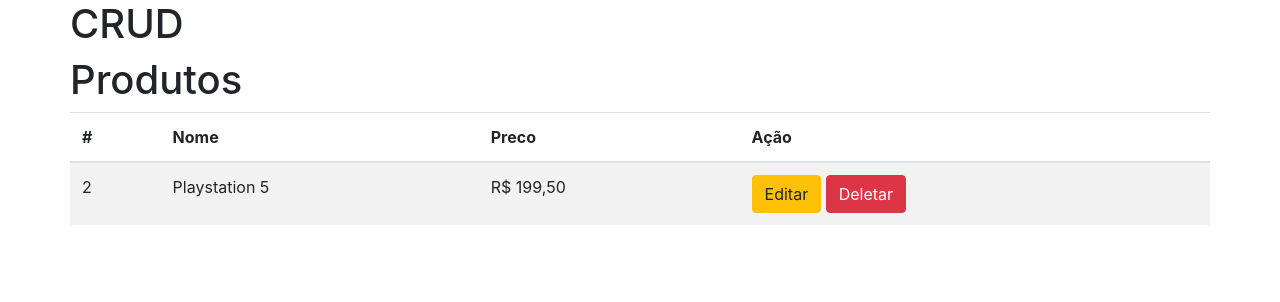
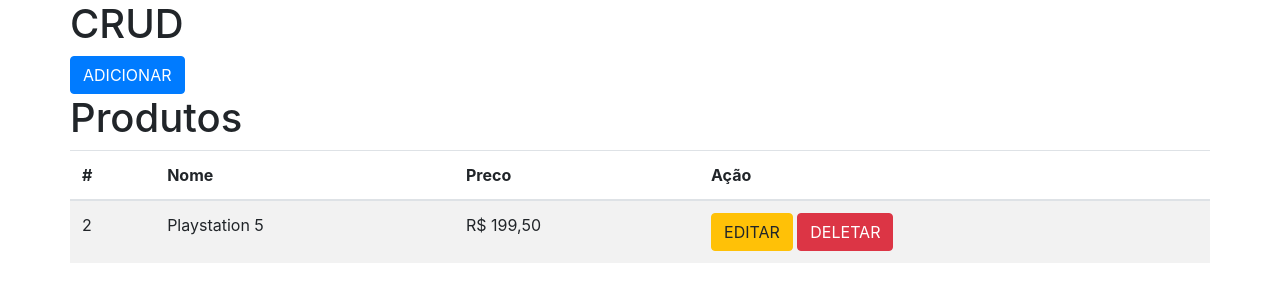
Before and after one commit to AdrianoRobson/crud-django, a Django app: page / in a window 1280 px wide. Shown: the top 302 px of the page. Run offline with Django 3.2, Linux system fonts and the light colour scheme; data comes from the database, SQL or seed files in the repository; both versions use the stored data as it was after the commit; some libraries are stand-ins or nearby versions.

Commit message:
Alteração do botão adicionar

```diff
--- a/core/templates/base.html
+++ b/core/templates/base.html
@@ -1,11 +1,13 @@
 {% load bootstrap4 %}
+{% load static %}
 <!DOCTYPE html>
 <html lang="pt-br">
 <head>
     <meta charset="UTF-8">
     <meta name="viewport" content="width=device-width, initial-scale=1.0, shrink-to-fit=no">
     {% bootstrap_css %}
-    <title>CRUD CBV</title>
+    <link rel="stylesheet" href="{% static 'css/style.css' %}">
+    <title>CRUD</title>
 </head>
 <body>
     <div class="container">
--- a/core/templates/index.html
+++ b/core/templates/index.html
@@ -2,6 +2,13 @@
 {% load humanize %}
 
 {% block content %}
+
+<div class="row">
+    <button type="button" class="btn btn-primary">
+      <a href="{% url 'add_produto' %}">Adicionar</a>
+    </button>
+</div>
+
 <div class="row">
     <h1>Produtos</h1>
     <table class="table table-striped">
```
Also changed, not shown: db.sqlite3.
